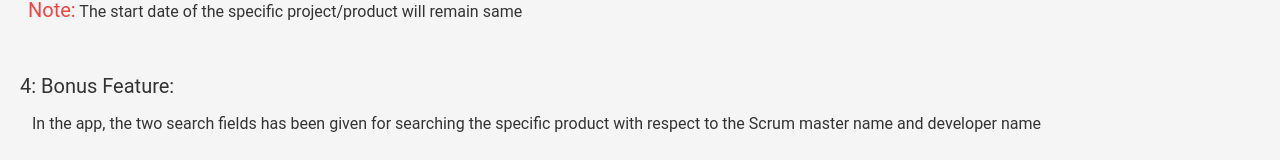
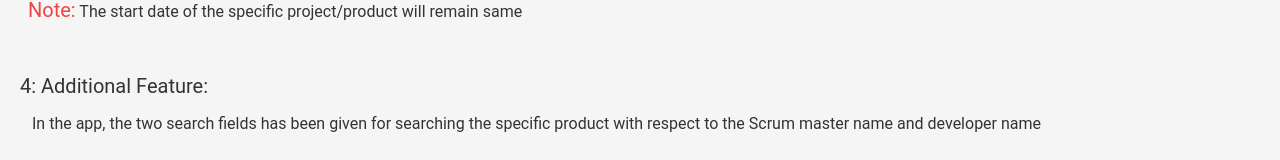
Before and after one commit to Simer0996/Simerjit-Singh-IS24-full-stack-competition-req97073, a React (Create React App) app in the folder client/: page /about in a window 1280 px wide. Shown: the part 749-909 px from the top of the page. Built offline with nearby package versions, Linux system fonts and the light colour scheme; no server answers.

Commit message:
Adding some changes

```diff
--- a/client/src/pages/About.jsx
+++ b/client/src/pages/About.jsx
@@ -26,7 +26,7 @@ const About = () => {
                     <p className="p-2"><span className="text-red-500 text-xl">Note:</span> The start date of the specific project/product will remain same</p>
                 </div>
                 <div className="p-5">
-                    <p className="text-xl">4: Bonus Feature:</p>
+                    <p className="text-xl">4: Additional Feature:</p>
                     <p className="p-3">In the app, the two search fields has been given for searching the specific product with respect to the Scrum master name and developer name</p>
                     <p className="p-2"><span className="text-red-500 text-xl">Note:</span> Whenever the name is inputted in the search field, Press Enter to proceed the search.</p>
                 </div>
```
